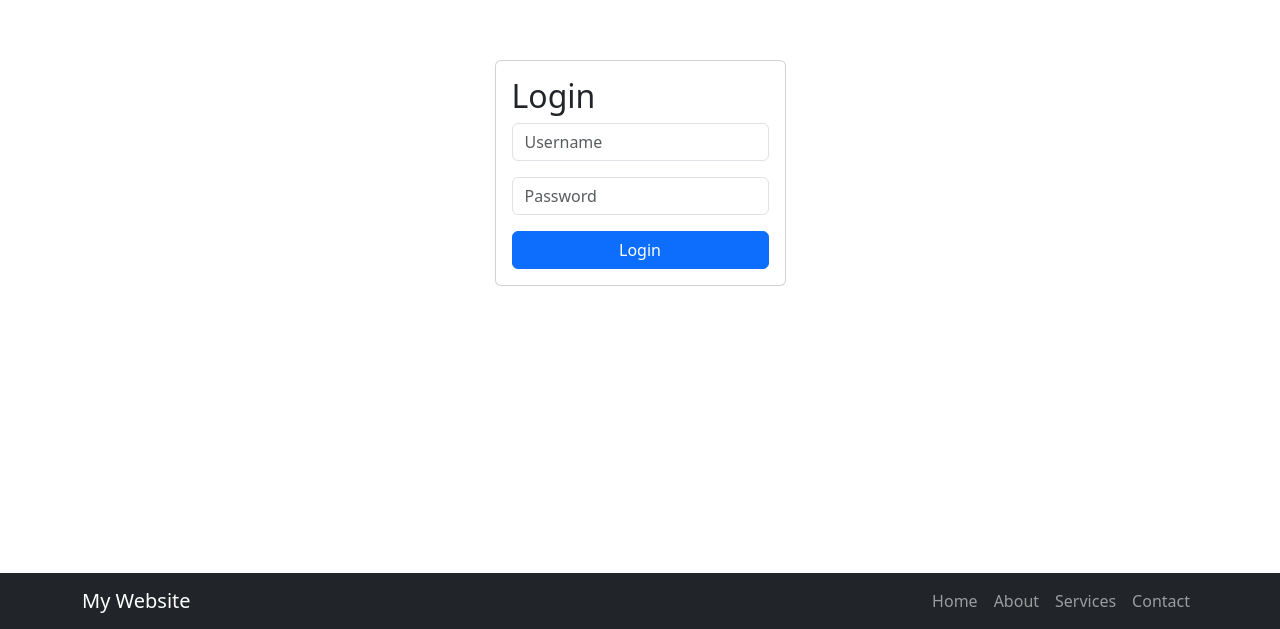
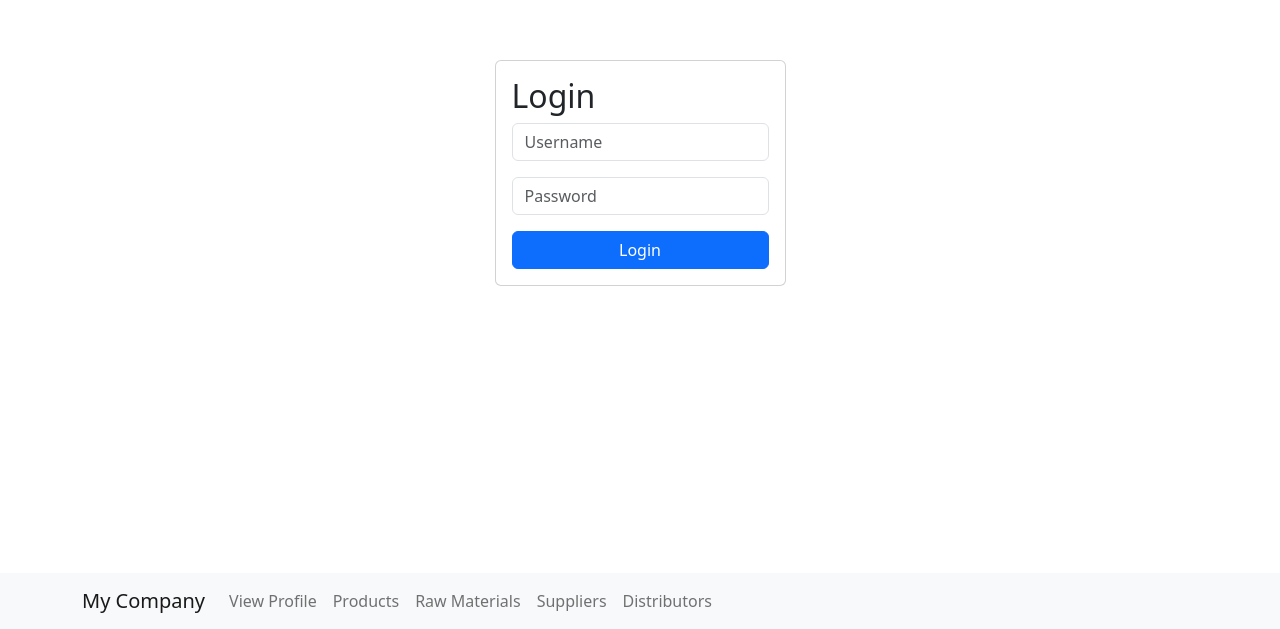
Before and after one commit to Paras00002/drink-and-delight, an Angular app in the folder dnd-frontend/: page / in a window 1280 px wide. Shown: the part 227-856 px from the top of the page. Built offline with nearby package versions, Linux system fonts and the light colour scheme.

Commit message:
dashboard

```diff
--- a/dnd-frontend/src/app/dashboard/dashboard.component.html
+++ b/dnd-frontend/src/app/dashboard/dashboard.component.html
@@ -1,56 +1,55 @@
-<!DOCTYPE html>
-<html lang="en">
-<head>
-    <meta charset="UTF-8">
-    <meta name="viewport" content="width=device-width, initial-scale=1.0">
-    <title>Navigation Bar</title>
-    <!-- Add Bootstrap CSS -->
-    <link href="https://cdn.jsdelivr.net/npm/bootstrap@5.3.0/dist/css/bootstrap.min.css" rel="stylesheet">
-</head>
-<body>
-    <nav class="navbar navbar-expand-lg navbar-dark bg-dark">
+<nav class="navbar navbar-expand-lg navbar-light bg-light">
+
     <div class="container">
-            <a class="navbar-brand" href="#">My Website</a>
-            <button class="navbar-toggler" type="button" data-bs-toggle="collapse" data-bs-target="#navbarNav"
+
+      <a class="navbar-brand" routerLink="/">My Company</a>
+
+      <button class="navbar-toggler" type="button" data-toggle="collapse" data-target="#navbarNav"
+
           aria-controls="navbarNav" aria-expanded="false" aria-label="Toggle navigation">
+
         <span class="navbar-toggler-icon"></span>
+
       </button>
+
       <div class="collapse navbar-collapse" id="navbarNav">
-                <ul class="navbar-nav ms-auto">
+
+        <ul class="navbar-nav">
+
           <li class="nav-item">
-                        <a class="nav-link" href="#">Home</a>
+
+            <a class="nav-link" routerLink="/profile">View Profile</a>
+
           </li>
+
           <li class="nav-item">
-                        <a class="nav-link" href="#">About</a>
+
+            <a class="nav-link" routerLink="/products">Products</a>
+
           </li>
+
           <li class="nav-item">
-                        <a class="nav-link" href="#">Services</a>
+
+            <a class="nav-link" routerLink="/raw-materials">Raw Materials</a>
+
           </li>
+
           <li class="nav-item">
-                        <a class="nav-link" href="#">Contact</a>
+
+            <a class="nav-link" routerLink="/suppliers">Suppliers</a>
+
           </li>
+
+          <li class="nav-item">
+
+            <a class="nav-link" routerLink="/distributors">Distributors</a>
+
+          </li>
+
         </ul>
+
       </div>
+
     </div>
+
   </nav>
-
-    <!-- <div class="container d-flex justify-content-center align-items-center vh-100">
-        <div class="card">
-            <div class="card-body">
-                <h2 class="card-title">Login</h2>
-                <form>
-                    <div class="mb-3">
-                        <input type="text" class="form-control" name="username" placeholder="Username" required>
-                    </div>
-                    <div class="mb-3">
-                        <input type="password" class="form-control" name="password" placeholder="Password" required>
-                    </div>
-                    <button type="submit" class="btn btn-primary w-100">Login</button>
-                </form>
-            </div>
-        </div>
-    </div> -->
-    <!-- Add Bootstrap JS (Optional, for certain features) -->
-    <script src="https://cdn.jsdelivr.net/npm/bootstrap@5.3.0/dist/js/bootstrap.bundle.min.js"></script>
-</body>
-</html>
```
Lines whose indentation alone changed are shown as unchanged.
